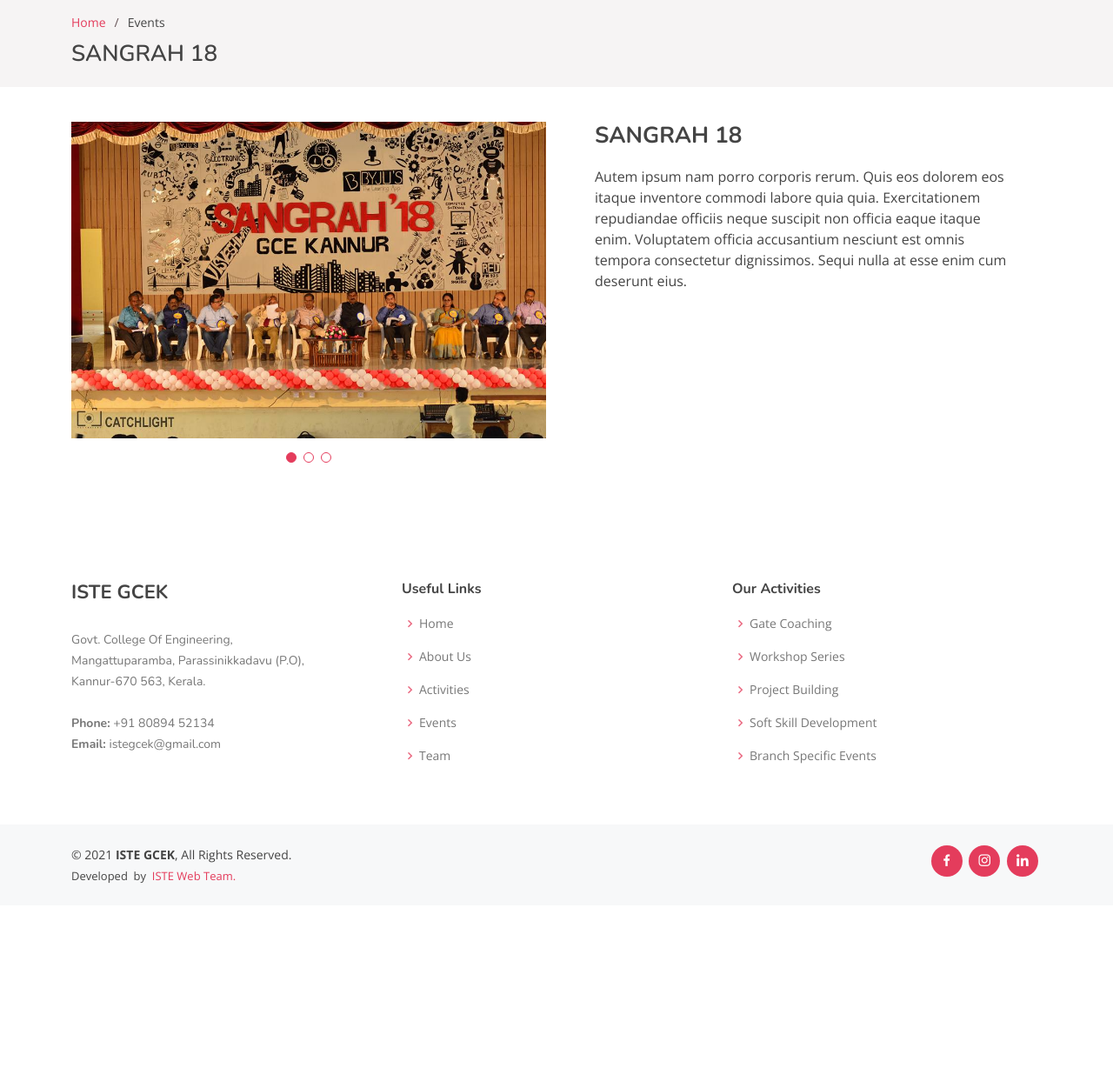
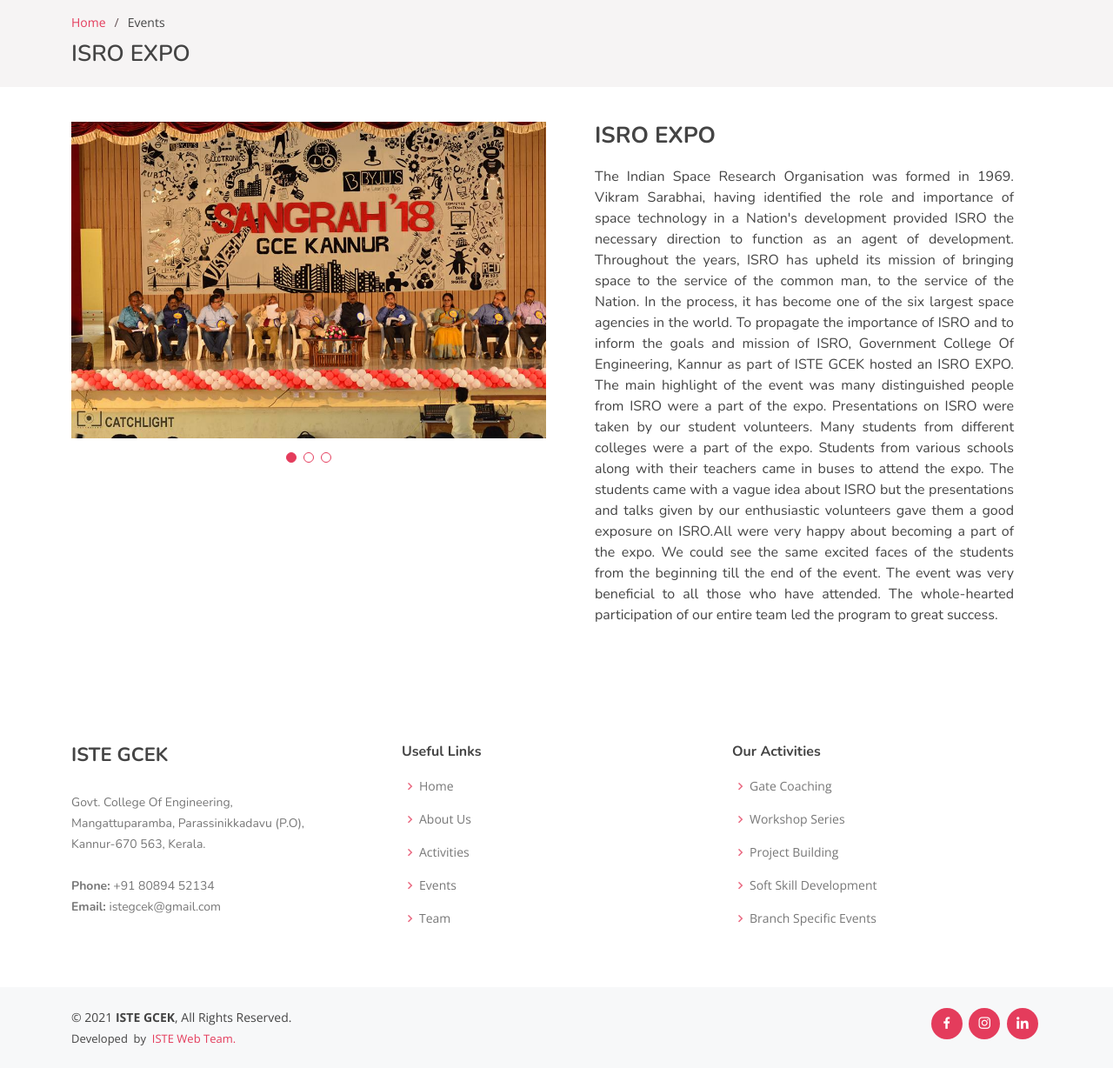
Before and after one commit to arshaddanish/iste-gcek-website, a PHP site: page /isro.html in a window 1280 px wide. Shown: the part 67-1295 px from the top of the page at 87% size. Before the commit the page ends 1083 px from the top, so only its background shows below. Run offline with PHP 8.4, Linux system fonts and the light colour scheme.

Commit message:
update ISRO

```diff
--- a/assets/css/style.css
+++ b/assets/css/style.css
@@ -1249,6 +1249,8 @@
 
 .portfolio-details .portfolio-description {
   padding: 0 2rem;
+  text-align: justify;
+  font-family: "Nunito", sans-serif;
 }
 
 .portfolio-details .portfolio-description h2 {
--- a/assets/sass/pages/_portfolio.scss
+++ b/assets/sass/pages/_portfolio.scss
@@ -49,6 +49,8 @@
 
   .portfolio-description {
     padding: 0 2rem;
+    text-align: justify;
+    font-family: "Nunito", sans-serif;
 
     h2 {
       font-size: 26px;
--- a/isro.html
+++ b/isro.html
@@ -72,7 +72,7 @@
           <li><a href="index.html">Home</a></li>
           <li>Events</li>
         </ol>
-        <h2>SANGRAH 18</h2>
+        <h2>ISRO EXPO</h2>
 
       </div>
     </section><!-- End Breadcrumbs -->
@@ -106,12 +106,22 @@
 
           <div class="col-lg-6">
             <div class="portfolio-description">
-              <h2>SANGRAH 18</h2>
+              <h2>ISRO EXPO</h2>
               <p>
-                Autem ipsum nam porro corporis rerum. Quis eos dolorem eos itaque inventore commodi labore quia quia.
-                Exercitationem repudiandae officiis neque suscipit non officia eaque itaque enim. Voluptatem officia
-                accusantium nesciunt est omnis tempora consectetur dignissimos. Sequi nulla at esse enim cum deserunt
-                eius.
+                The Indian Space Research Organisation was formed in 1969. Vikram Sarabhai, having identified the role
+                and importance of space technology in a Nation's development provided ISRO the necessary direction to
+                function as an agent of development. Throughout the years, ISRO has upheld its mission of bringing space
+                to the service of the common man, to the service of the Nation. In the process, it has become one of the
+                six largest space agencies in the world.
+                To propagate the importance of ISRO and to inform the goals and mission of ISRO, Government College Of
+                Engineering, Kannur as part of ISTE GCEK hosted an ISRO EXPO. The main highlight of the event was many
+                distinguished people from ISRO were a part of the expo. Presentations on ISRO were taken by our student
+                volunteers. Many students from different colleges were a part of the expo. Students from various schools
+                along with their teachers came in buses to attend the expo. The students came with a vague idea about
+                ISRO but the presentations and talks given by our enthusiastic volunteers gave them a good exposure on
+                ISRO.All were very happy about becoming a part of the expo. We could see the same excited faces of the
+                students from the beginning till the end of the event. The event was very beneficial to all those who
+                have attended. The whole-hearted participation of our entire team led the program to great success.
               </p>
             </div>
           </div>
```
Also changed, not shown: index.html (+4 -19 lines).
